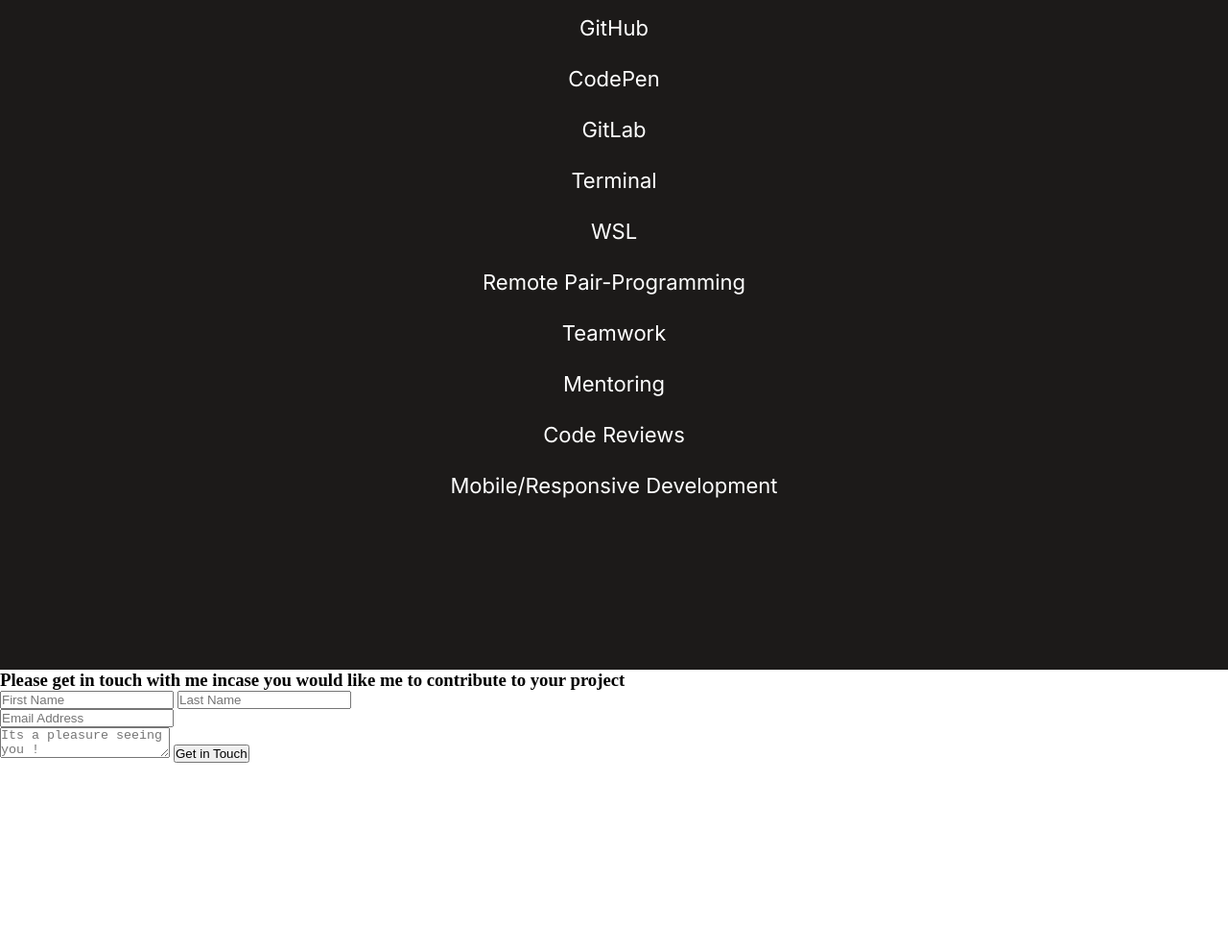
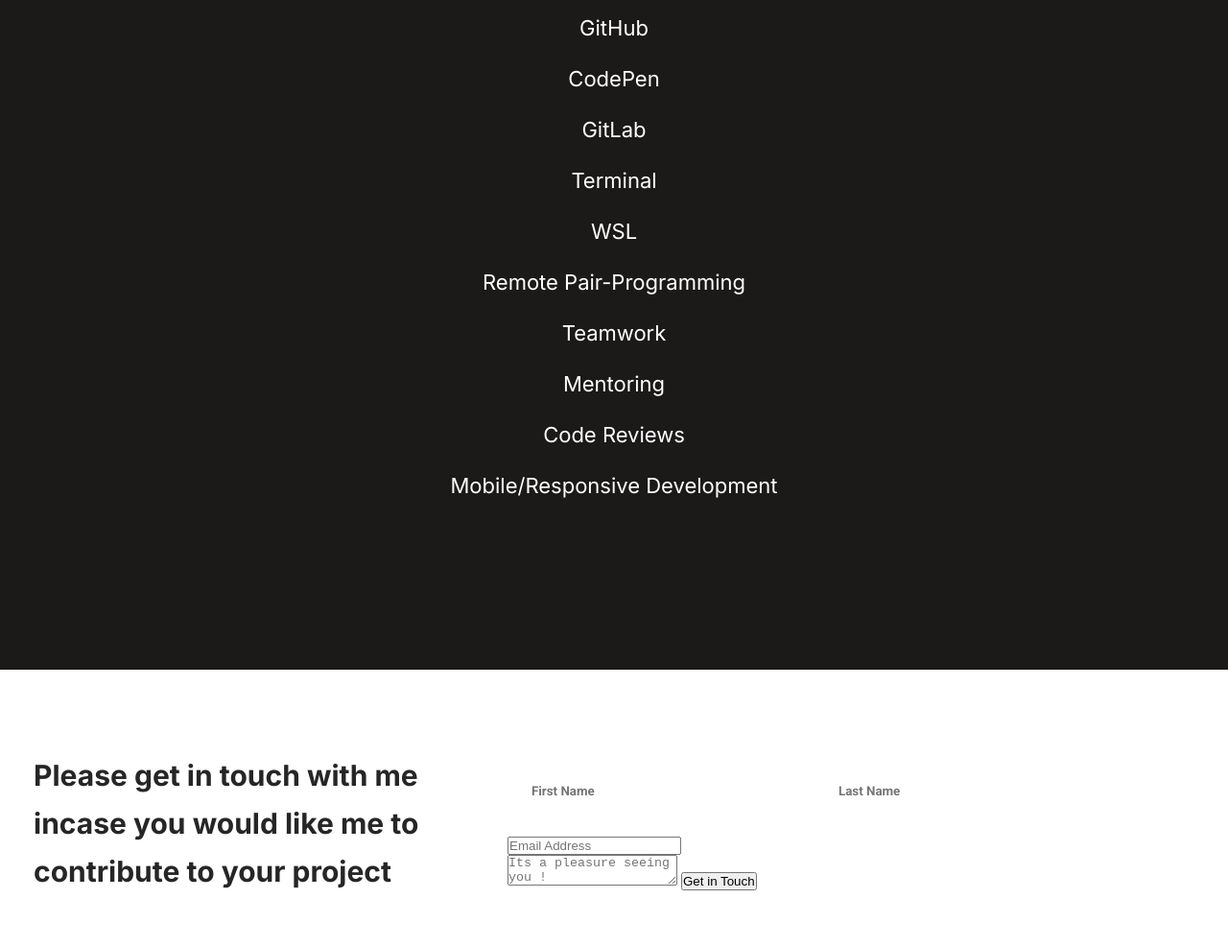
Before and after one commit to karvel-code/contact-form, a plain HTML site: page index.html in a window 1280 px wide. Shown: the part 6009-6995 px from the top of the page at 96% size. Before the commit the page ends 6804 px from the top, so only its background shows below. Drawn offline with Linux system fonts and the light colour scheme.

Commit message:
Add styling for title header and some form elements

```diff
--- a/css/main.css
+++ b/css/main.css
@@ -325,3 +325,72 @@
 .skills {
   list-style: inside url("../media/svg/circle.svg");
 }
+
+/* Contact form section */
+
+footer {
+  margin: 0 auto;
+  padding: 35px;
+  height: 320px;
+}
+
+.right-section {
+  margin: 10px;
+  display: inline-block;
+}
+
+.left-section {
+  width: 40%;
+}
+
+.footer-title {
+  font-size: 30px;
+  font-weight: bold;
+  line-height: 50px;
+  font-family: "Inter", sans-serif;
+  display: flex;
+  align-items: center;
+  color: #262626;
+  width: 450px;
+  height: 250px;
+}
+
+.main-contact {
+  display: flex;
+  align-items: center;
+}
+
+.name-section {
+  display: flex;
+  align-items: center;
+  justify-content: space-between;
+  margin-bottom: 10px;
+}
+
+#firstname {
+  display: flex;
+  align-items: center;
+  font-family: "Roboto", sans-serif;
+  border-bottom: 1px solid hsl(15, 5%, 85%);
+  border: none;
+  padding: 15px;
+  outline: none;
+  width: 300px;
+  margin: 10px;
+  line-height: 24px;
+  color: #979493;
+}
+
+#lastname {
+  display: flex;
+  align-items: center;
+  font-family: "Roboto", sans-serif;
+  border-bottom: 1px solid hsl(15, 5%, 85%);
+  border: none;
+  padding: 15px;
+  outline: none;
+  width: 300px;
+  margin: 10px;
+  line-height: 24px;
+  color: #979493;
+}
--- a/index.html
+++ b/index.html
@@ -292,19 +292,19 @@
       </div>
     </main>
     <footer>
-      <div class="contact-main">
-        <div class="left-sect">
-          <h3 class="footer-header">
+      <div class="main-contact">
+        <div class="left-section">
+          <h3 class="footer-title">
             Please get in touch with me incase you would like me to contribute
             to your project
           </h3>
         </div>
-        <div class="">
+        <div class="right-section">
           <form action="https://formspree.io/f/mleajywy" method="post">
-            <div class="name-sect">
+            <div class="name-section">
               <input
                 type="text"
-                id="fname"
+                id="firstname"
                 name="Firstname"
                 placeholder="First Name"
                 maxlength="30"
@@ -312,7 +312,7 @@
               />
               <input
                 type="text"
-                id="lname"
+                id="lastname"
                 name="Lastname"
                 placeholder="Last Name"
                 maxlength="30"
```
